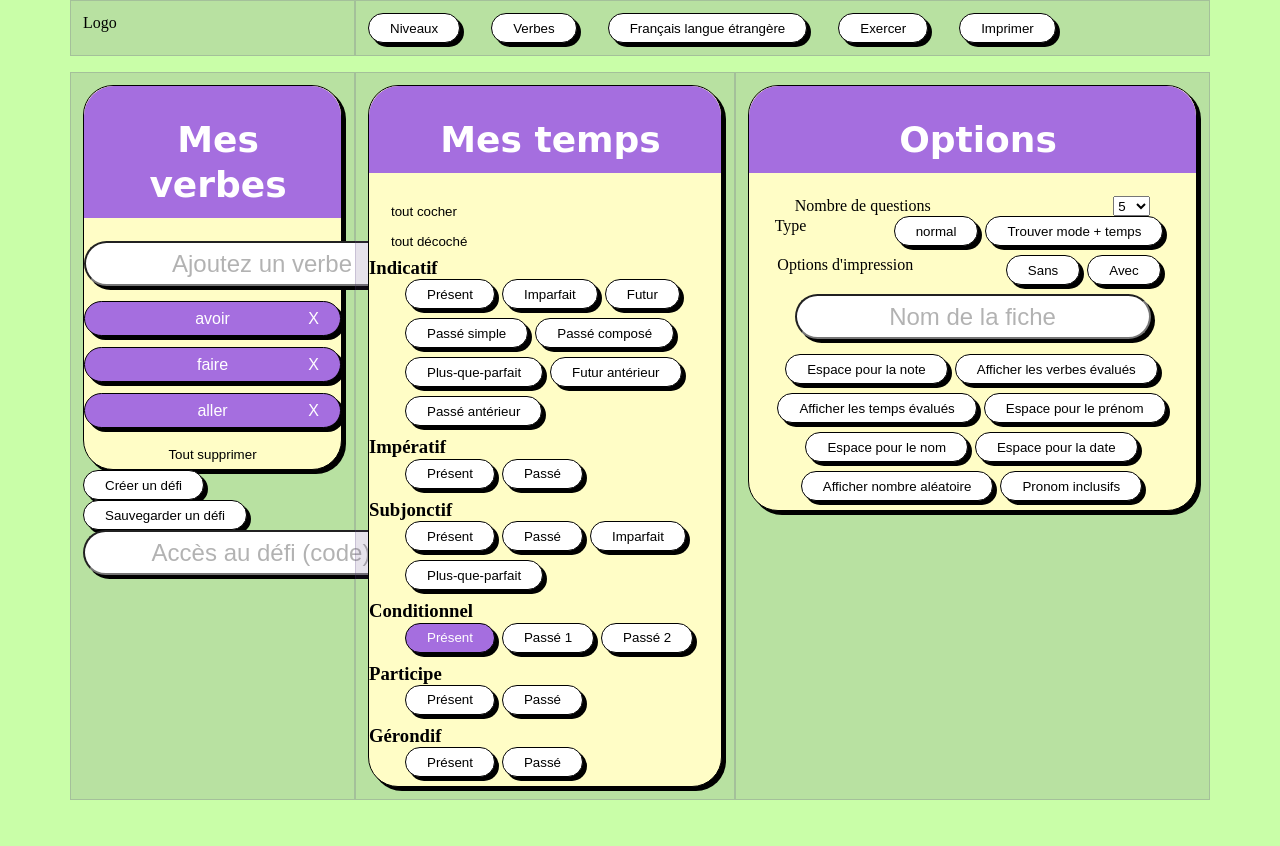
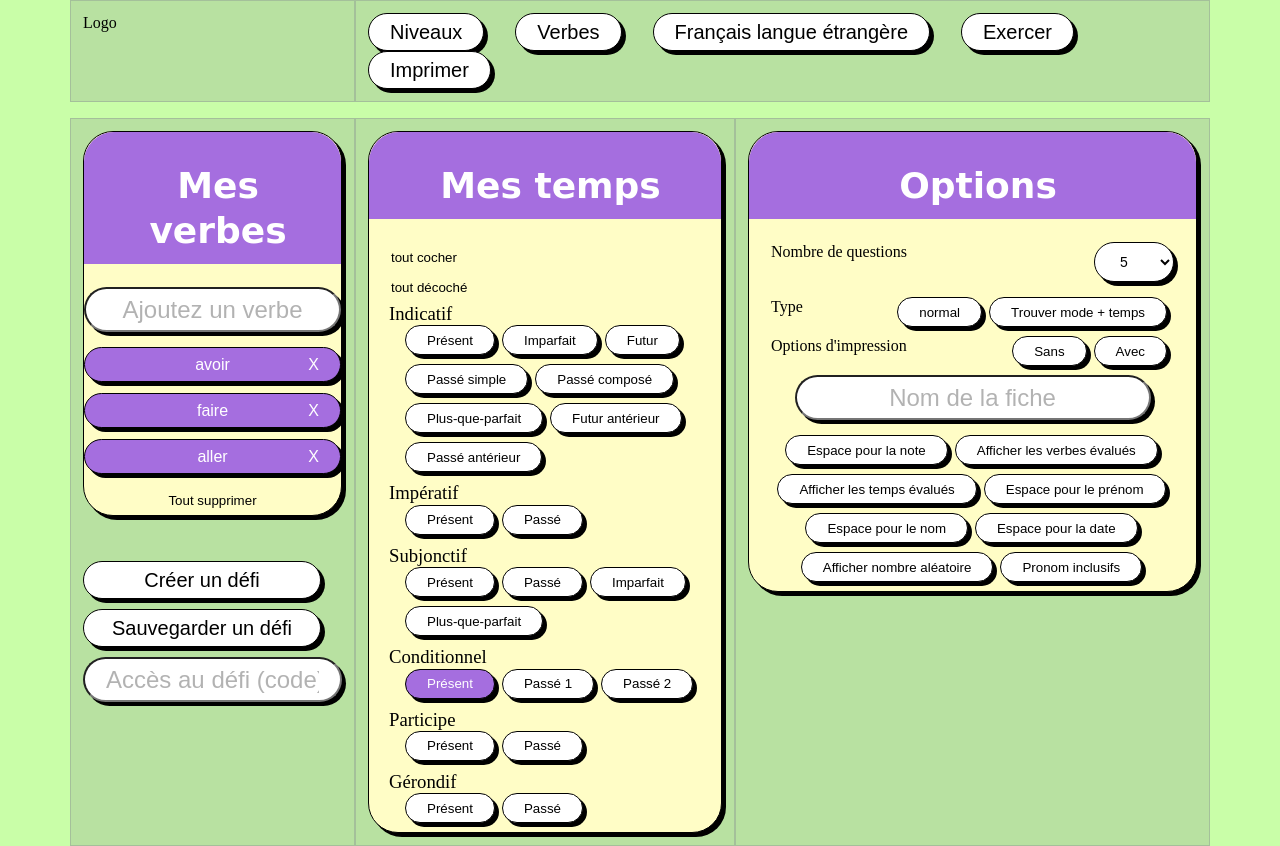
Before and after one commit to jeannehostettler/tatitotu, a website built with Parcel: page src/index.html in a window 1280 px wide. Before the commit the page ends 800 px from the top, so only its background shows below. Built offline with nearby package versions, Linux system fonts and the light colour scheme; files whose address does not match are found by name; a web font is replaced by a local one.

Commit message:
modification de la taille des boutons de défis

```diff
--- a/src/index.html
+++ b/src/index.html
@@ -5,9 +5,12 @@
     <title>eikon parcel starter</title>
     <meta name="viewport" content="width=device-width, initial-scale=1.0" />
     <link rel="stylesheet" href="scss/main.scss" />
-    <link rel="preconnect" href="https://fonts.googleapis.com">
-<link rel="preconnect" href="https://fonts.gstatic.com" crossorigin>
-<link href="https://fonts.googleapis.com/css2?family=Gluten:wght@800&family=MuseoModerno:ital@0;1&display=swap" rel="stylesheet">
+    <link rel="preconnect" href="https://fonts.googleapis.com" />
+    <link rel="preconnect" href="https://fonts.gstatic.com" crossorigin />
+    <link
+      href="https://fonts.googleapis.com/css2?family=Gluten:wght@800&family=MuseoModerno:ital@0;1&display=swap"
+      rel="stylesheet"
+    />
   </head>
   <body>
     <div class="container">
@@ -44,9 +47,9 @@
               <a href="#">10 verbes essentiels au présent</a>
             </div>
           </div>
-          <button class="mainmenubtn">Exercer</button>
+          <button class="big-button">Exercer</button>
           <div class="dropdown">
-            <button class="mainmenubtn">Imprimer</button>
+            <button class="big-button">Imprimer</button>
             <div class="dropdown-child">
               <a href="#">DOC (Word)</a>
               <a href="#">PDF</a>
@@ -60,6 +63,7 @@
             <div class="top-card">
               <h2>Mes verbes</h2>
             </div>
+            <div class="addverb">
               <label for="addverb"></label>
               <input
                 type="text"
@@ -67,6 +71,7 @@
                 name="Ajoutez un verbe"
                 value="Ajoutez un verbe"
               />
+            </div>
             <div class="tag">
               avoir
               <div class="tag-close">X</div>
@@ -83,8 +88,9 @@
               <button>Tout supprimer</button>
             </div>
           </div>
-          <button>Créer un défi</button>
-          <button>Sauvegarder un défi</button>
+          <div class="challenge">
+            <button class="big-button">Créer un défi</button>
+            <button class="big-button">Sauvegarder un défi</button>
             <label for="tochallenge"></label>
             <input
               type="text"
@@ -92,6 +98,7 @@
               name="Accès au défi (code)"
               value="Accès au défi (code)"
             />
+          </div>
         </div>
         <div class="col-4">
           <div class="cards">
@@ -194,6 +201,7 @@
             </div>
             <div class="options-chooser">
               Nombre de questions
+              <div class="number-picker">
                 <label for="numbers"></label>
                 <select name="numbers" id="numbers">
                   <option value="5">5</option>
@@ -203,6 +211,7 @@
                   <option value="30">40</option>
                   <option value="40">50</option>
                 </select>
+              </div>
             </div>
             <div class="options-chooser">
               Type
@@ -227,7 +236,12 @@
               </div>
             </div>
             <label for="namefile">
-              <input type="text" id="field" name="Nom de la fiche" value="Nom de la fiche">
+              <input
+                type="text"
+                id="field"
+                name="Nom de la fiche"
+                value="Nom de la fiche"
+              />
             </label>
             <div class="buttons">
               <div class="small-button">
@@ -259,7 +273,6 @@
         </div>
       </div>
     </div>
-    </div>
     <script src="js/main.js" type="module"></script>
   </body>
 </html>
--- a/src/scss/_base.scss
+++ b/src/scss/_base.scss
@@ -68,6 +68,11 @@ input {
   padding: 6.5px 21px;
   color: #0000004d;
   margin-bottom: 15px;
+  font-family: "MuseoModerno", sans-serif;
+  font-size: 24px;
+  font-weight: 400;
+  color: rgba(0, 0, 0, 0.3);
+  text-align: center;
 }
 
 button {
@@ -94,14 +99,8 @@ h2 {
   font-size: 36px;
 }
 
-input {
-  font-family: "MuseoModerno", sans-serif;
-  font-size: 24px;
-  font-weight: 400;
-  color: rgba(0, 0, 0, 0.3);
-  text-align: center;
-}
-
 h3 {
   font-family: KyivType;
+  font-weight: 400;
+  margin-left: 20px;
 }
--- a/src/scss/main.scss
+++ b/src/scss/main.scss
@@ -11,3 +11,7 @@
 @import "modules/options-chooser";
 @import "modules/buttons";
 @import "modules/remove";
+@import "modules/big-button";
+@import "modules/number-picker";
+@import "modules/challenge";
+@import "modules/addverb";
--- /dev/null
+++ b/src/scss/modules/_addverb.scss
@@ -0,0 +1,4 @@
+.addverb {
+  display: flex;
+  flex-direction: column;
+}
--- /dev/null
+++ b/src/scss/modules/_big-button.scss
@@ -0,0 +1,4 @@
+.big-button {
+  font-size: 20px;
+  margin-right: 21px;
+}
--- /dev/null
+++ b/src/scss/modules/_challenge.scss
@@ -0,0 +1,9 @@
+.challenge {
+  display: flex;
+  flex-direction: column;
+  margin-top: 45px;
+}
+
+.challenge button {
+  margin-bottom: 10px;
+}
--- a/src/scss/modules/_dropdown.scss
+++ b/src/scss/modules/_dropdown.scss
@@ -17,6 +17,7 @@
   opacity: 0;
   transition: 0.2s;
   font-family: "MuseoModerno", sans-serif;
+  font-size: 20px;
 }
 
 .dropdown-child a {
--- a/src/scss/modules/_mainmenubtn.scss
+++ b/src/scss/modules/_mainmenubtn.scss
@@ -1,4 +1,5 @@
 .mainmenubtn {
   cursor: pointer;
   margin-right: 27px;
+  font-size: 20px;
 }
--- /dev/null
+++ b/src/scss/modules/_number-picker.scss
@@ -0,0 +1,13 @@
+.number-picker select {
+  background-color: white;
+  color: black;
+  border: 1px solid black;
+  border-radius: 38px;
+  box-shadow: 4px 4px 0px 0px #000;
+  padding: 10px 21px;
+  transition-property: background-color color;
+  transition-duration: 0.5s;
+  font-family: "MuseoModerno", sans-serif;
+  font-size: 14px;
+  margin-bottom: 15px;
+}
--- a/src/scss/modules/_options-chooser.scss
+++ b/src/scss/modules/_options-chooser.scss
@@ -1,5 +1,6 @@
 .options-chooser {
   display: flex;
-  justify-content: space-around;
+  justify-content: space-between;
   font-family: KyivType;
+  margin: 0 22px;
 }
```
Lines whose indentation alone changed are shown as unchanged.
